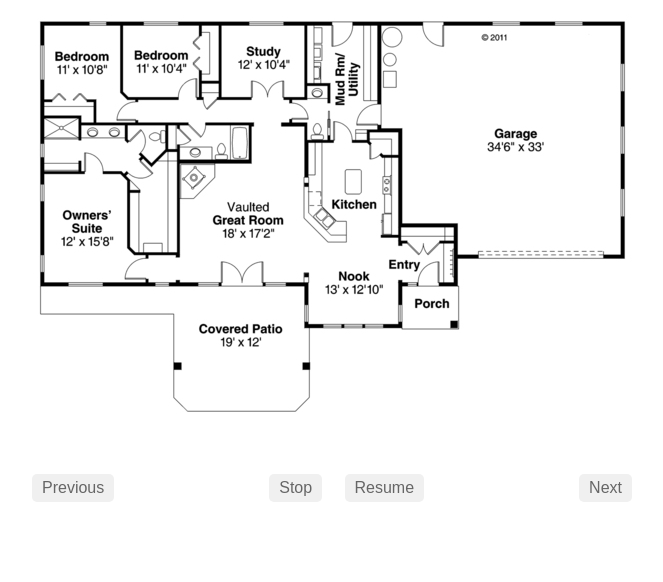
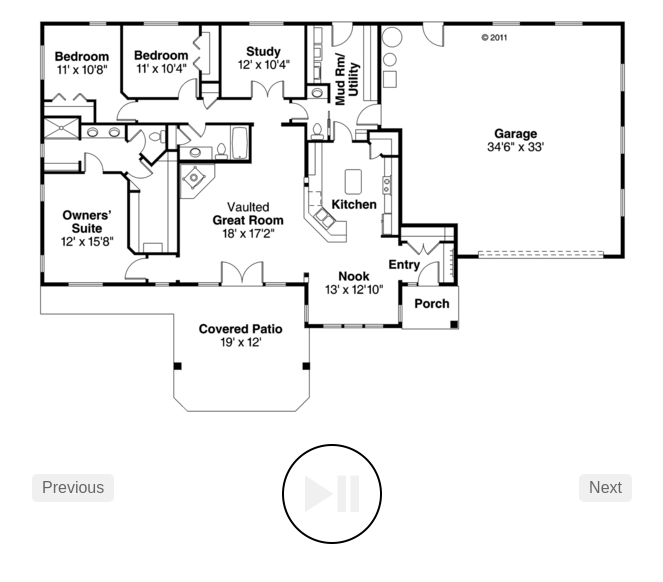
Before and after one commit to gabrielaparra/slider, a plain HTML site: page index.html in a window 1280 px wide. Shown: the part 84-666 px from the top of the page, without its empty margins (308-971 px from the left). Drawn offline with Linux system fonts and the light colour scheme.

Commit message:
Hovering function now working, need to finish the functionality of the play/pause button

```diff
--- a/css/slider.css
+++ b/css/slider.css
@@ -55,13 +55,13 @@ a.right {
 	float: right;
 }
 
-a#stop {
-	display: inline-block;
-	margin-left: 155px;
+#button {
+	width: 100px;
+	margin: 0 auto;
 }
 
-a#resume {
+#play-pause {
+	width: 100px;
+	height: 100px;
 	display: inline-block;
-	float: right;
-	margin-right: 155px;
 }
--- a/index.html
+++ b/index.html
@@ -21,8 +21,10 @@
 
 		<a href="#" class="left" onclick="prev()">Previous</a>
 		<a href="#" class="right" onclick="next()">Next</a>
-		<a href="#" id="stop" onclick="stopLoop()">Stop</a>
-		<a href="#" id="resume" onclick="startSlider()">Resume</a>
+
+		<div id="button">
+			<img id="play-pause" src="images/play-pause.png">
+		</div>
 
 	</div>
 
--- a/js/slider.js
+++ b/js/slider.js
@@ -23,7 +23,7 @@ function startSlider() {
 		$("#slider > Img#" + sliderNext).fadeIn(300);
 
 		sliderInt = sliderNext;
-		sliderNext = sliderNext+1;
+		sliderNext += 1;
 
 	}, 3000)
 
@@ -59,7 +59,7 @@ function showSlide(id) {
 	startSlider();
 }
 
-$("slider > Img").hover(
+$("#slider > Img").hover(
 	function() {
 		stopLoop();
 	},
```
Also changed, not shown: images/play-pause-2.png (added), images/play-pause.png (added), 1 other file.
